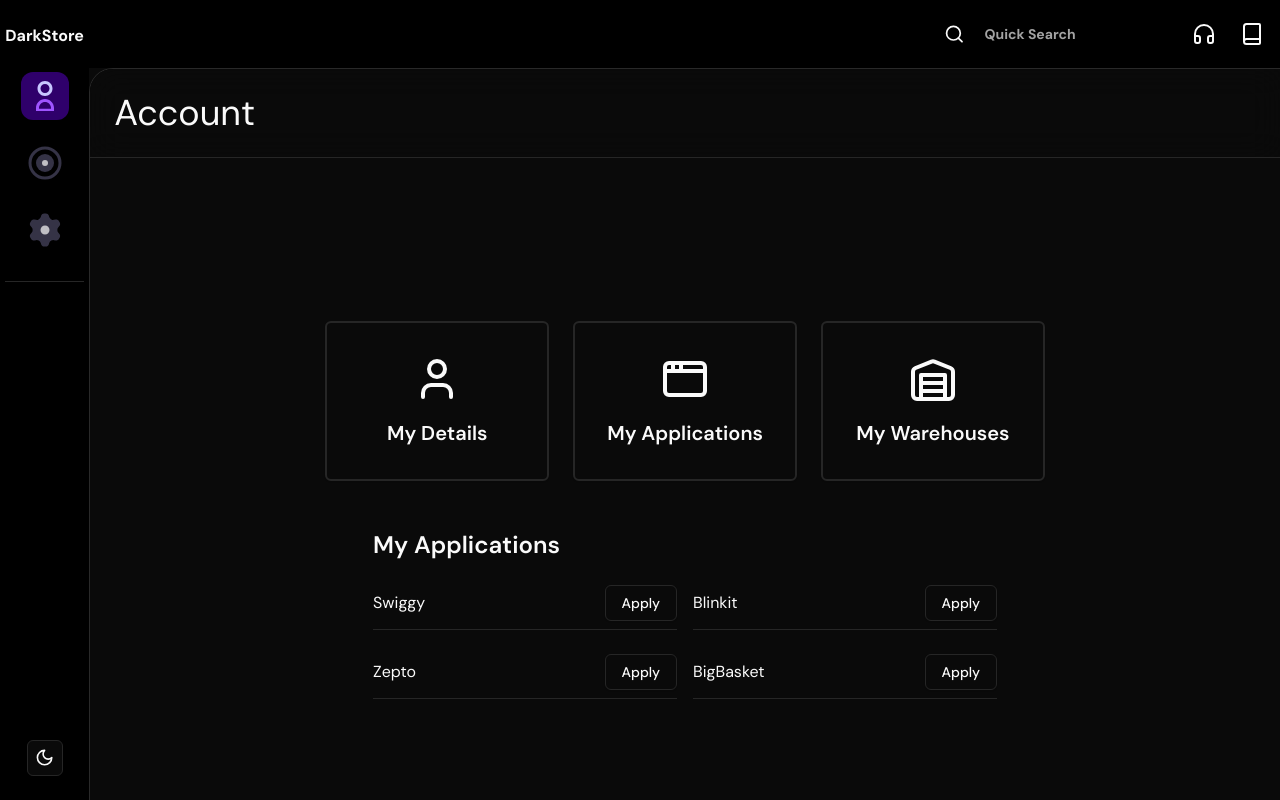
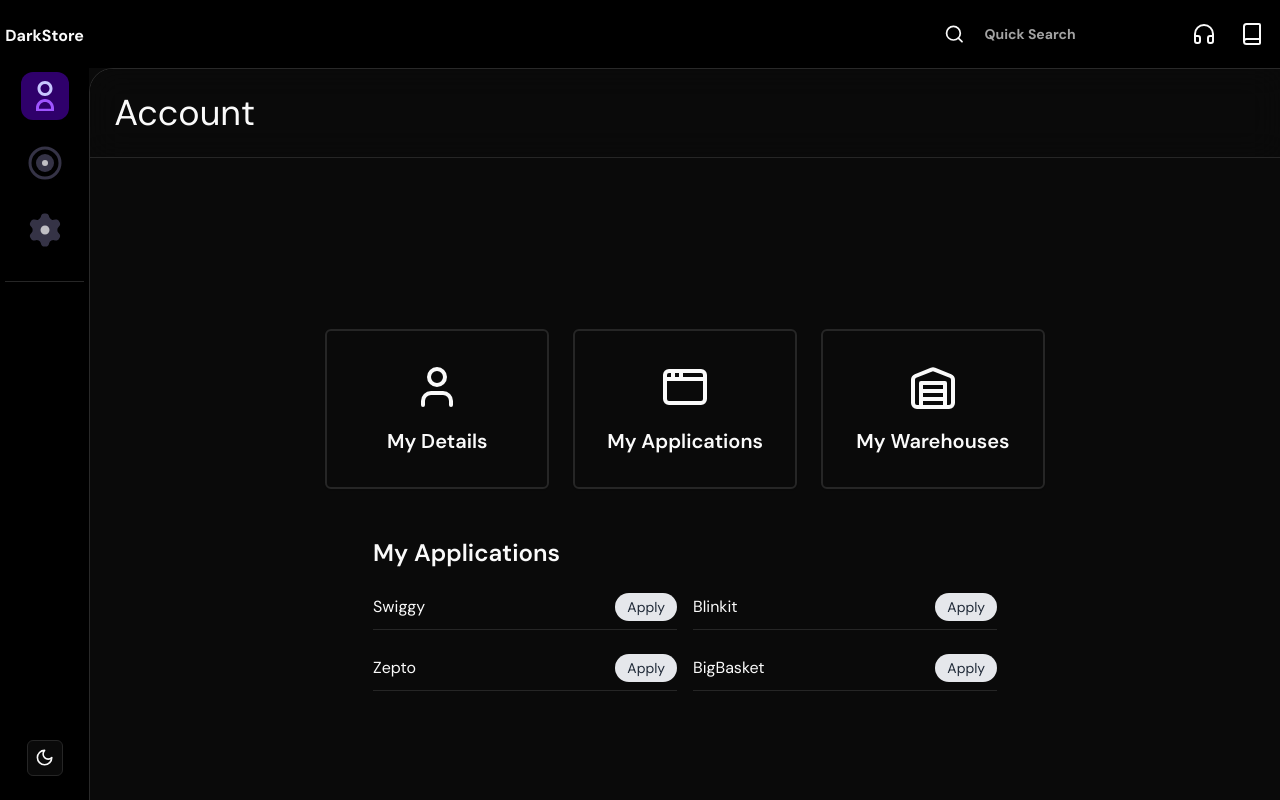
Before and after one commit to Dljdd/MumbaiHacks, a Next.js app in the folder DarkStore next app/: page /dashboard in a window 1280 px wide. Both pictures are taken after a click on the button "My Applications". Built offline with nearby package versions, Linux system fonts and the light colour scheme.

Commit message:
user application

```diff
--- a/DarkStore next app/components/dashboardPages/MyApplication.tsx
+++ b/DarkStore next app/components/dashboardPages/MyApplication.tsx
@@ -1,5 +1,6 @@
-import React, { useState } from "react";
-import { Button } from "@/components/ui/button";
+import React, { useState, useEffect } from "react";
+import { ref, get } from "firebase/database";
+import { database } from "@/firebase";
 
 const MyApplicationsComponent = () => {
   const [applications, setApplications] = useState([
@@ -8,19 +9,27 @@ const MyApplicationsComponent = () => {
     { name: "Zepto", status: "Apply" },
     { name: "BigBasket", status: "Apply" },
   ]);
+  const [userEmail, setUserEmail] = useState("");
 
-  const handleButtonClick = (index: number) => {
-    const newApplications = [...applications];
-    if (newApplications[index].status === "Apply") {
-      newApplications[index].status = "In Review";
-    } else if (newApplications[index].status === "In Review") {
-      newApplications[index].status = "Approved";
-    } else if (newApplications[index].status === "Approved") {
-      newApplications[index].status = "Rejected";
-    } else {
-      newApplications[index].status = "Apply";
+  useEffect(() => {
+    const email = localStorage.getItem("userEmail") || "";
+    setUserEmail(email);
+
+    if (email) {
+      fetchApplicationStatus(email);
     }
-    setApplications(newApplications);
+  }, []);
+
+  const fetchApplicationStatus = async (email: string) => {
+    const userRef = ref(database, `users/${email.replace(".", ",")}/applications`);
+    const snapshot = await get(userRef);
+    if (snapshot.exists()) {
+      const userApplications = snapshot.val();
+      setApplications(applications.map(app => ({
+        ...app,
+        status: userApplications[app.name] || "Apply"
+      })));
+    }
   };
 
   return (
@@ -30,23 +39,19 @@ const MyApplicationsComponent = () => {
         {applications.map((app, index) => (
           <div key={index} className="flex justify-between items-center border-b py-2">
             <span>{app.name}</span>
-            <Button
-              variant="outline"
-              onClick={() => handleButtonClick(index)}
-              className={`text-sm transition-colors duration-300 ease-in-out ${
-                app.status === "Apply"
-                  ? "hover:bg-white hover:text-black"
-                  : app.status === "In Review"
-                  ? "bg-yellow-300 text-black hover:bg-yellow-400"
-                  : app.status === "Approved"
-                  ? "bg-green-500 text-white hover:bg-green-600"
-                  : app.status === "Rejected"
-                  ? "bg-red-500 text-white hover:bg-red-600"
-                  : ""
-              }`}
-            >
+            <span className={`text-sm px-3 py-1 rounded-full ${
+              app.status === "Apply"
+                ? "bg-gray-200 text-gray-800"
+                : app.status === "In Review"
+                ? "bg-yellow-300 text-black"
+                : app.status === "Approved"
+                ? "bg-green-500 text-white"
+                : app.status === "Rejected"
+                ? "bg-red-500 text-white"
+                : ""
+            }`}>
               {app.status}
-            </Button>
+            </span>
           </div>
         ))}
       </div>
--- a/DarkStore next app/components/dashboardPages/MyDetails.tsx
+++ b/DarkStore next app/components/dashboardPages/MyDetails.tsx
@@ -1,5 +1,7 @@
-import React, { useState } from "react";
+import React, { useState, useEffect } from "react";
 import { Button } from "@/components/ui/button";
+import { ref, set, get } from "firebase/database";
+import { database } from "@/firebase"; // Make sure this import is correct
 
 const MyDetailsComponent = () => {
   const [userDetails, setUserDetails] = useState({
@@ -9,6 +11,19 @@ const MyDetailsComponent = () => {
     pan: "",
     email: "",
   });
+  const [showPopup, setShowPopup] = useState(false);
+
+  useEffect(() => {
+    // Fetch existing user details when component mounts
+    const userRef = ref(database, 'myDetails');
+    get(userRef).then((snapshot) => {
+      if (snapshot.exists()) {
+        setUserDetails(snapshot.val());
+      }
+    }).catch((error) => {
+      console.error("Error fetching user details:", error);
+    });
+  }, []);
 
   const handleChange = (e: React.ChangeEvent<HTMLInputElement>) => {
     const { name, value } = e.target;
@@ -20,7 +35,17 @@ const MyDetailsComponent = () => {
 
   const handleSubmit = (e: React.FormEvent) => {
     e.preventDefault();
-    console.log("User Details Submitted:", userDetails);
+    const userRef = ref(database, 'myDetails');
+    set(userRef, userDetails)
+      .then(() => {
+        console.log("User Details Saved Successfully");
+        localStorage.setItem("userEmail", userDetails.email);
+        setShowPopup(true);
+        setTimeout(() => setShowPopup(false), 3000);
+      })
+      .catch((error) => {
+        console.error("Error saving user details:", error);
+      });
   };
 
   return (
@@ -115,6 +140,13 @@ const MyDetailsComponent = () => {
           </Button>
         </div>
       </form>
+      {showPopup && (
+        <div className="fixed top-0 left-0 w-full h-full flex items-center justify-center bg-black bg-opacity-50">
+          <div className="bg-white p-4 rounded-md">
+            <p className="text-green-600 font-semibold">Data saved successfully!</p>
+          </div>
+        </div>
+      )}
     </div>
   );
 };
```
